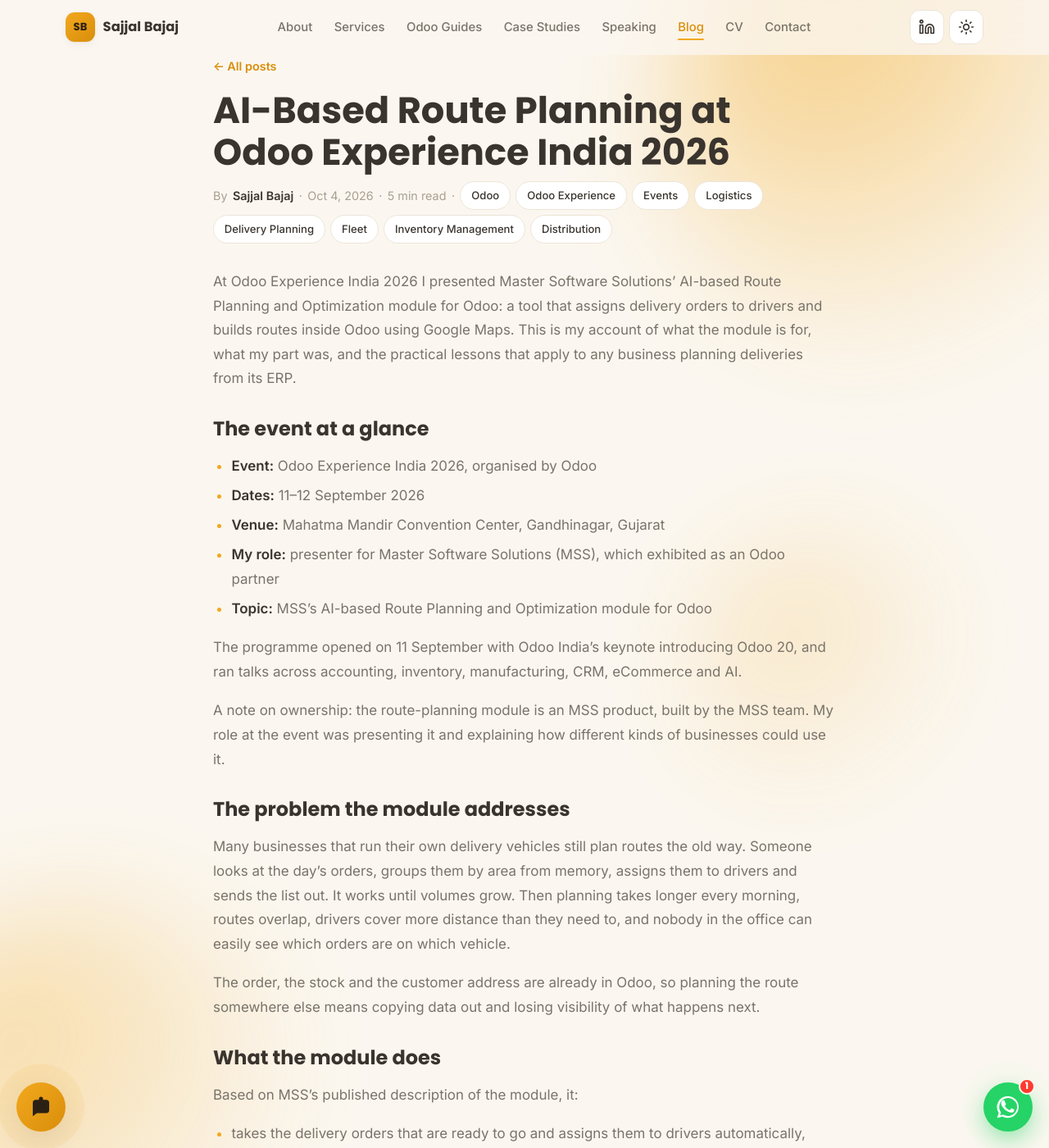
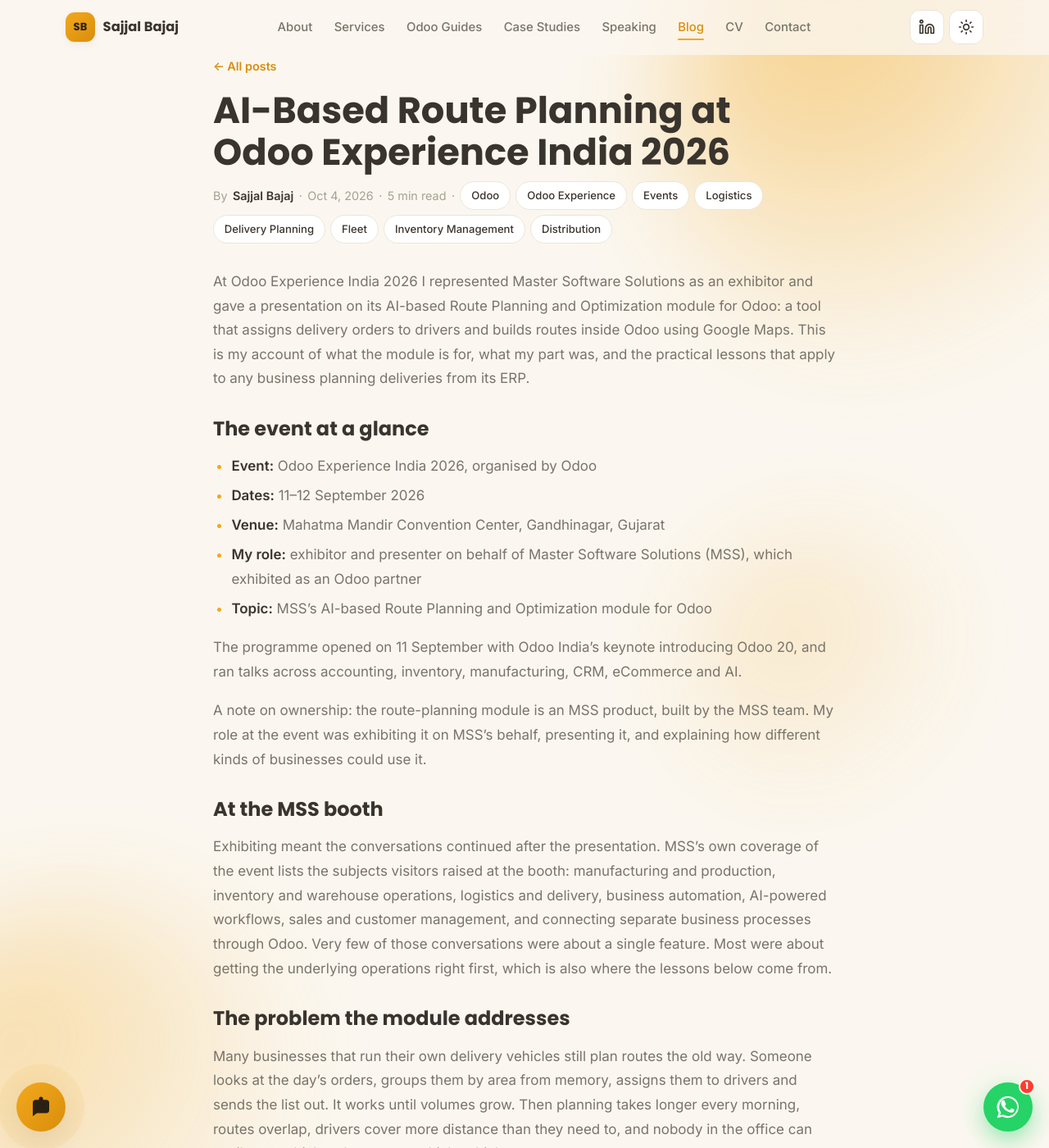
Before and after one commit to sajjalbajaj/sajjalbajaj.github.io, a Jekyll site: the page built from _posts/2026-10-04-ai-route-planning-odoo-experience-india-2026.md, in a window 1280 px wide and 1400 px high. Shown: the whole window at 82% size. Built offline with Jekyll 4.4.1, drawn with Linux system fonts in a browser that asks for light colours; some of the changed text lies outside the part shown.

Commit message:
Event role: exhibitor and presenter on behalf of MSS at Odoo Experience India 2026
Update homepage speaking section and stats, event recap (role, booth section
based on MSS's published coverage), CV summary, quick answers and the
consulting page evidence line.

Co-Authored-By: Claude Opus 5.5 <noreply@anthropic.com>

```diff
--- a/_posts/2026-10-04-ai-route-planning-odoo-experience-india-2026.md
+++ b/_posts/2026-10-04-ai-route-planning-odoo-experience-india-2026.md
@@ -4,7 +4,7 @@ title: "AI-Based Route Planning at Odoo Experience India 2026"
 date: 2026-10-04 10:00:00 +0530
 tags: [Odoo, Odoo Experience, Events, Logistics, Delivery Planning, Fleet, Inventory Management, Distribution]
 hub: inventory
-description: "My recap of presenting Master Software Solutions' route planning module for Odoo at Odoo Experience India 2026, and lessons on delivery data."
+description: "My recap of exhibiting for Master Software Solutions at Odoo Experience India 2026 and presenting its route planning module, with lessons on delivery data."
 about_event:
   name: "Odoo Experience India 2026"
   start: "2026-09-11"
@@ -17,8 +17,9 @@ about_event:
   url: "https://www.odoo.com/event/odoo-experience-2026-india-10174/page/oxp26-india-introduction"
 ---
 
-At Odoo Experience India 2026 I presented Master Software Solutions' AI-based Route Planning and Optimization
-module for Odoo: a tool that assigns delivery orders to drivers and builds routes inside Odoo using Google Maps.
+At Odoo Experience India 2026 I represented Master Software Solutions as an exhibitor and gave a presentation
+on its AI-based Route Planning and Optimization module for Odoo: a tool that assigns delivery orders to drivers
+and builds routes inside Odoo using Google Maps.
 This is my account of what the module is for, what my part was, and the practical lessons that apply to any
 business planning deliveries from its ERP.
 
@@ -27,14 +28,22 @@ business planning deliveries from its ERP.
 - **Event:** Odoo Experience India 2026, organised by Odoo
 - **Dates:** 11–12 September 2026
 - **Venue:** Mahatma Mandir Convention Center, Gandhinagar, Gujarat
-- **My role:** presenter for Master Software Solutions (MSS), which exhibited as an Odoo partner
+- **My role:** exhibitor and presenter on behalf of Master Software Solutions (MSS), which exhibited as an Odoo partner
 - **Topic:** MSS's AI-based Route Planning and Optimization module for Odoo
 
 The programme opened on 11 September with Odoo India's keynote introducing Odoo 20, and ran talks across
 accounting, inventory, manufacturing, CRM, eCommerce and AI.
 
 A note on ownership: the route-planning module is an MSS product, built by the MSS team. My role at the event
-was presenting it and explaining how different kinds of businesses could use it.
+was exhibiting it on MSS's behalf, presenting it, and explaining how different kinds of businesses could use it.
+
+## At the MSS booth
+
+Exhibiting meant the conversations continued after the presentation. MSS's own coverage of the event lists the
+subjects visitors raised at the booth: manufacturing and production, inventory and warehouse operations,
+logistics and delivery, business automation, AI-powered workflows, sales and customer management, and connecting
+separate business processes through Odoo. Very few of those conversations were about a single feature. Most were
+about getting the underlying operations right first, which is also where the lessons below come from.
 
 ## The problem the module addresses
 
@@ -63,7 +72,7 @@ The "AI" in the name refers to that automated optimisation of assignments and ro
 
 ## Lessons for any business planning deliveries in Odoo
 
-Preparing and presenting the module made a few things very clear. None of them depend on this particular tool;
+Exhibiting and presenting the module made a few things very clear. None of them depend on this particular tool;
 they apply to any route planner you connect to an ERP.
 
 **1. Address data decides whether a delivery can be planned at all.** The module needs map coordinates for every
--- a/cv.html
+++ b/cv.html
@@ -54,7 +54,7 @@ other_projects:
     July 2016. Progressed from web developer to team lead, then into business analysis and project management
     (since 2022) and ERP consulting focused on Odoo (since October 2024). Works mainly with manufacturing,
     distribution and trading businesses on inventory, purchasing, manufacturing and sales processes, with
-    Power BI reporting and Agile delivery experience. Presented at Odoo Experience India 2026.</p>
+    Power BI reporting and Agile delivery experience. Exhibited and presented for MSS at Odoo Experience India 2026.</p>
   </section>
 
   <section class="cv__section">
--- a/script.js
+++ b/script.js
@@ -164,7 +164,7 @@
     { q: 'Are you certified?',
       a: "I've earned the Odoo 19 Functional Certification (2026), Microsoft Certified: Power BI Data Analyst Associate (2024) and Certified ScrumMaster (2020), and completed PMI's Kickoff course and Intel's AI For All programme." },
     { q: 'What are you working on lately?',
-      a: "Odoo projects for manufacturing and distribution, Odoo 19 setup guides on this site, and in September 2026 I presented Master Software Solutions' route-planning module for Odoo at Odoo Experience India 2026." },
+      a: "Odoo projects for manufacturing and distribution, Odoo 19 setup guides on this site, and in September 2026 I exhibited for Master Software Solutions at Odoo Experience India 2026 and presented its route-planning module for Odoo." },
     { q: 'How can I reach you?',
       a: "Email sajjalbajaj@gmail.com, WhatsApp or call +91 99140 89472, or message me on LinkedIn (linkedin.com/in/sajjal-bajaj). Tell me briefly what you make or sell and what isn't working." }
   ];
--- a/services/odoo-consulting.html
+++ b/services/odoo-consulting.html
@@ -52,7 +52,7 @@ evidence:
   - "Business analyst at Master Software Solutions since April 2022, and ERP consultant focused on Odoo since October 2024."
   - "Odoo 19 Functional Certification (Odoo S.A., 2026)."
   - "ERP projects for manufacturing, distribution and trading clients, listed on my [CV](/cv/)."
-  - "Presented a route-planning module for Odoo at [Odoo Experience India 2026](/blog/2026/10/04/ai-route-planning-odoo-experience-india-2026/)."
+  - "Exhibitor and presenter for Master Software Solutions at [Odoo Experience India 2026](/blog/2026/10/04/ai-route-planning-odoo-experience-india-2026/)."
 related:
   - title: "Odoo Implementation Checklist: A Practical Guide"
     url: /blog/2026/07/27/odoo-implementation-checklist/
```
Also changed, not shown: index.html (+6 -6 lines).
